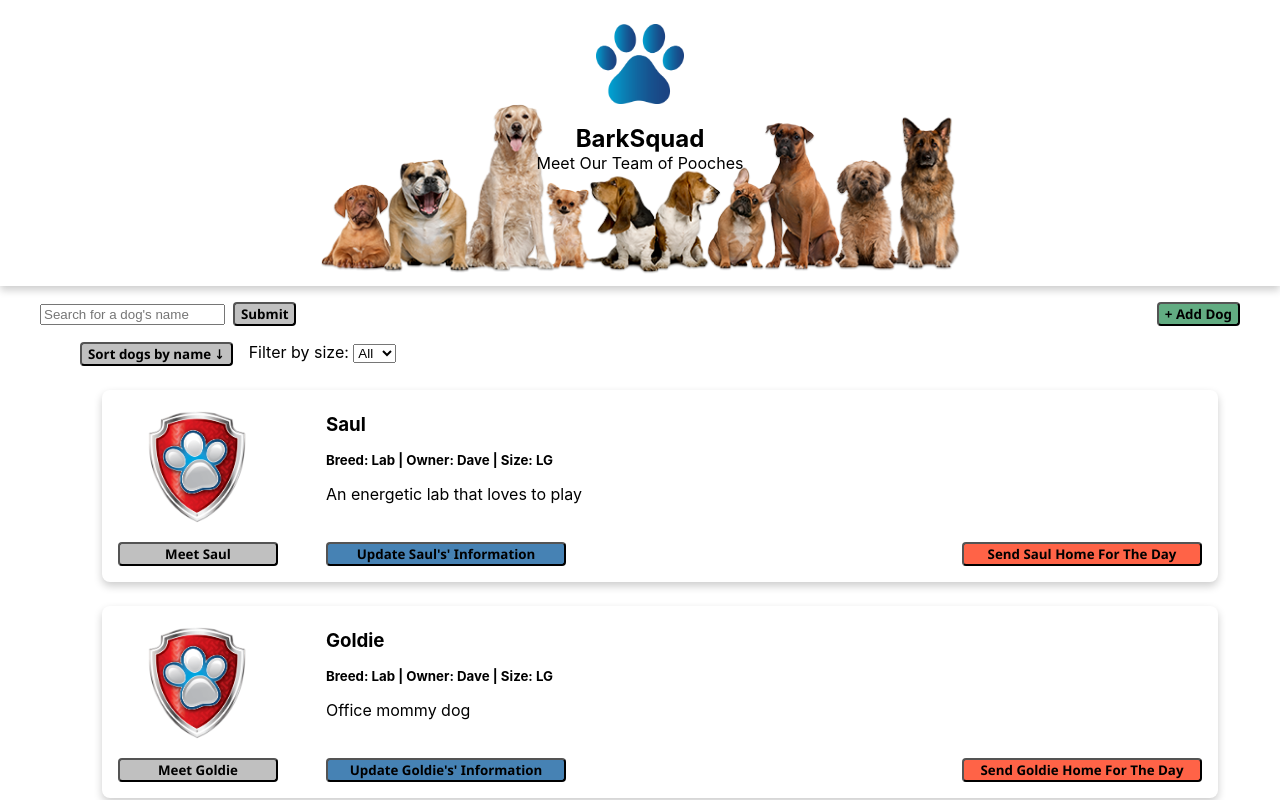
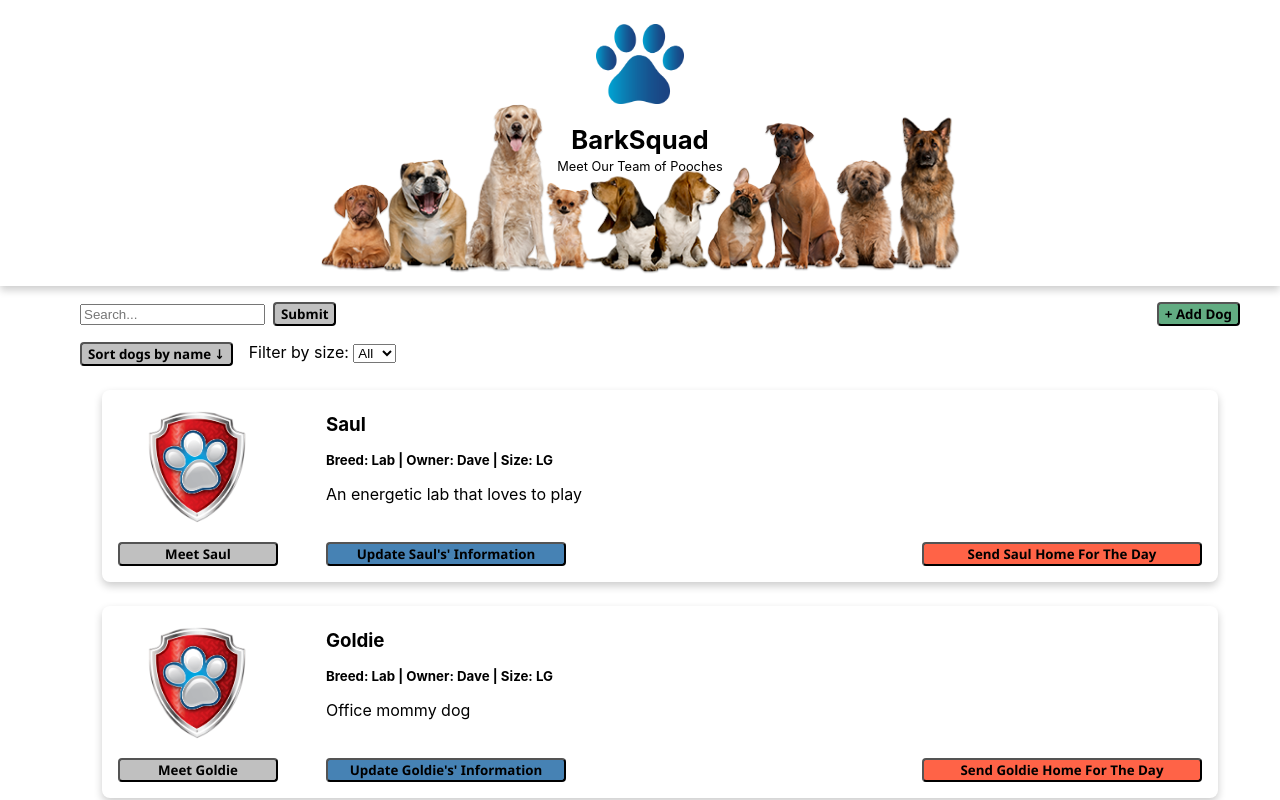
Before and after one commit to DavidCortinas/barksquad, a React (Create React App) app: page / in a window 1280 px wide. Shown: the top 800 px of the page. Built offline with nearby package versions, Linux system fonts and the light colour scheme.

Commit message:
4th commit: styling

```diff
--- a/package.json
+++ b/package.json
@@ -17,6 +17,7 @@
     "react-redux": "^8.0.5",
     "react-router-dom": "^6.10.0",
     "react-scripts": "5.0.1",
+    "react-sticky": "^6.0.3",
     "redux": "^4.2.1",
     "redux-devtools-extension": "^2.13.9",
     "redux-persist": "^6.0.0",
--- a/src/Header.css
+++ b/src/Header.css
@@ -8,6 +8,7 @@
 }
 
 .title {
+  font-size: 2vw;
   margin: 2vmin 0 0;
 }
 
@@ -30,3 +31,7 @@
   pointer-events: none;
   align-items: center;
 }
+
+.title-2 {
+  font-size: 1vw;
+}
--- a/src/Header.js
+++ b/src/Header.js
@@ -18,7 +18,7 @@ const Header = ({ onSearchPressed }) => {
                     <h2 className="title">
                         BarkSquad
                     </h2>
-                    <span className="subheader">Meet Our Team of Pooches</span>
+                    <span className="title-2">Meet Our Team of Pooches</span>
                 </div>
                 <img className="dog-img" src={dogbannerimage} alt="dog-header" />
             </Link>
--- a/src/dogs/DogList.css
+++ b/src/dogs/DogList.css
@@ -64,7 +64,7 @@ a {
     display: grid;
     align-content: center;
     grid-template-columns: auto auto;
-    width: 100%
+    width: 100%;
 }
 
 .delete-button {
--- a/src/dogs/DogList.js
+++ b/src/dogs/DogList.js
@@ -9,11 +9,22 @@ import { removeDog, filterDogs, sortDogs } from './actions';
 import UpdateDogForm from './UpdateDogForm';
 import RemoveDogModal from './RemoveDogModal';
 
-const SearchAddBar = ({children}) => {
+const SearchAddBar = ({query, handleSearch, handleSearchInput}) => {
     const [showModal, setShowModal] = useState(false);
     return (
         <div className='search-add-bar'>
-            {children}
+            <div className='search'>
+                <form className='search' onSubmit={handleSearch}>
+                    <input
+                        id="searchInput"
+                        name ="searchInput"
+                        type='text'
+                        value={query}
+                        placeholder="Search..."
+                        onChange={e => handleSearchInput(e)} />
+                    <button className="submit-button" type='submit'>Submit</button>
+                </form>
+            </div>
             <div className='modal-button'>
                 <button className="create-button" type='button' onClick={() => setShowModal(true)}>
                     + Add Dog
@@ -59,22 +70,11 @@ const DogList = ({ onRemovePressed, onSearchPressed, onSortPressed, onFilterBySi
 
     return (
         <div>
-            <div>
-                <SearchAddBar>
-                    <div className='search'>
-                    <form onSubmit={handleSearch}>
-                        <input
-                            id="searchInput"
-                            name ="searchInput"
-                            type='text'
-                            value={query}
-                            placeholder="Search for a dog's name"
-                            onChange={e => handleSearchInput(e)} />
-                        <button className="submit-button" type='submit'>Submit</button>
-                    </form>
-                </div>
-                </SearchAddBar>
-            </div>
+            <SearchAddBar
+                handleSearch={handleSearch}
+                handleSearchInput={handleSearchInput}
+                query={query}
+            />
             <div className='filter-sort-wrapper'>
                 <button onClick={handleSortByName} className='sort-button'>
                     Sort dogs by name {sortOrder === "ascending" ? "↑" : "↓"}
--- a/src/dogs/NewDogForm.js
+++ b/src/dogs/NewDogForm.js
@@ -96,7 +96,7 @@ const NewDogForm = ({ onCreatePressed, showModal, setShowModal, onResetSort }) =
                         id="description"
                         name="description"
                         value={description}
-                        placeholder="Add dog's description"
+                        placeholder="People often describe me as..."
                         onChange={e => setDescription(e.target.value)}
                         className="new-input"
                     />
--- a/src/dogs/RemoveDogModal.css
+++ b/src/dogs/RemoveDogModal.css
@@ -14,7 +14,7 @@
     border-radius: 4px;
     margin: 0 2vmin;
     align-self: center;
-    width: 30vmin;
+    width: 35vmin;
 }
 
 .modal-header {
```
Also changed, not shown: 1 other file (tests, documents, lock files or other folders). Lines whose indentation alone changed are shown as unchanged.
